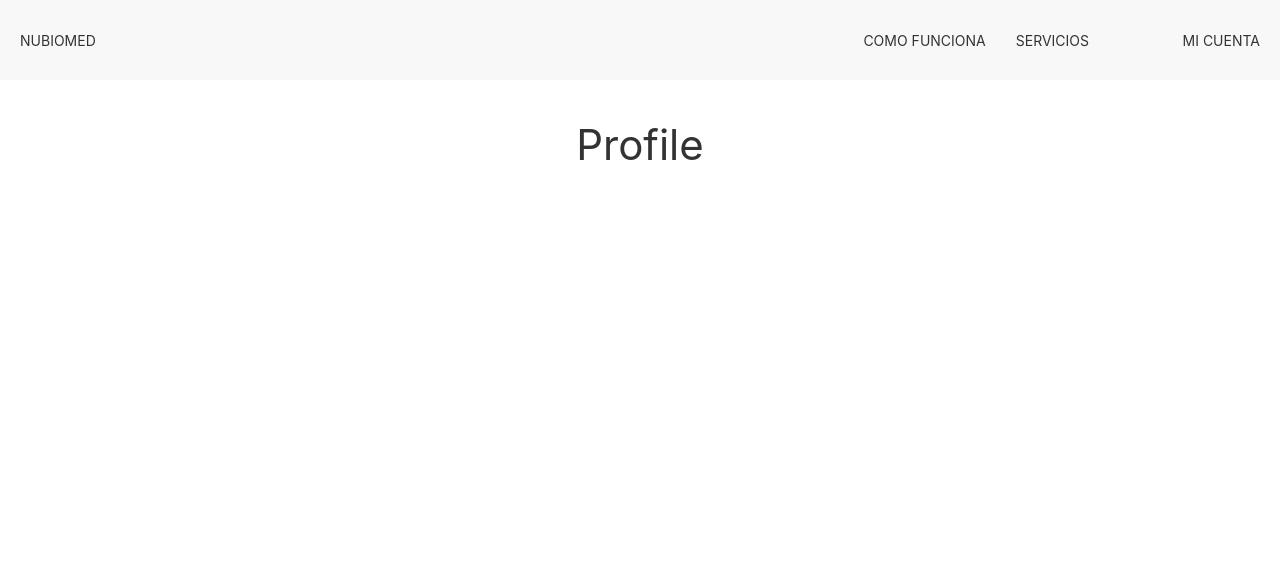
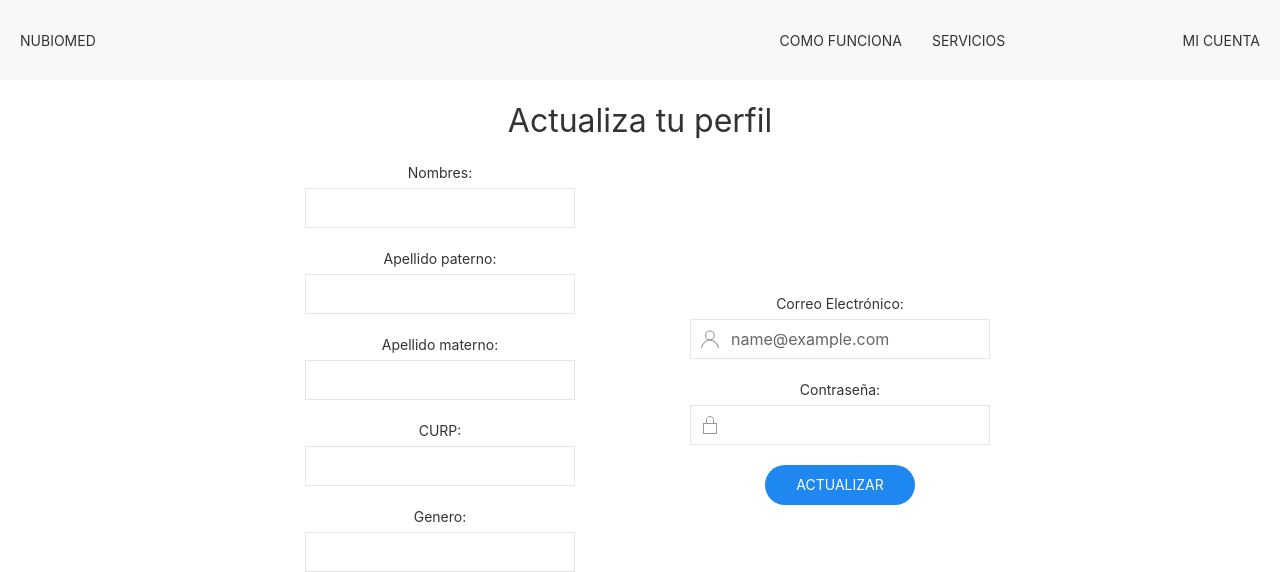
Before and after one commit to angelmc32/third-project, a React (Create React App) app in the folder nubiomed-front/: page /profile in a window 1280 px wide. Shown: the top 572 px of the page. Built offline with nearby package versions, Linux system fonts and the light colour scheme; sample sign-in values are in the browser's storage.

Commit message:
:sparkles: Created user profile component, improved UI :lipstick:, created profile routes and services files :construction:

```diff
--- a/nubiomed-front/src/components/auth/AuthForm.jsx
+++ b/nubiomed-front/src/components/auth/AuthForm.jsx
@@ -5,21 +5,21 @@ import { NavLink } from 'react-router-dom';       // Import NavLink for "navigat
 // email, password and confpassword variables from form state variable, and submit and handleChange functions
 const AuthForm = ( { submit, action, email = '', password = '', confpassword = '', handleChange } ) => (
 
-  <div className="section">
+  <div className="uk-container">
 
-    <div className="container">
+    <div className="uk-container uk-margin-bottom">
 
       <h2>{action === "signup" ? "Registro" : "Inicia Sesión"}</h2>
 
       {action === "signup" ? (
         <h5>¿Ya tienes cuenta?
-          <NavLink to="/login" className="uk-margin-left">
+          <NavLink to="/login" className="uk-margin-small-left">
              Accede aquí
           </NavLink>
         </h5>
         ) : (
         <h5>¿Primera vez?
-          <NavLink to="/signup" className="uk-margin-left">
+          <NavLink to="/signup" className="uk-margin-small-left">
             Regístrate aquí
           </NavLink>
         </h5>
@@ -27,7 +27,7 @@ const AuthForm = ( { submit, action, email = '', password = '', confpassword = '
 
     </div>
 
-    <div className="container uk-margin-top">
+    <div className="uk-container uk-margin-top">
 
       <form className="uk-form-stacked uk-margin" onSubmit={submit}>
 
--- a/nubiomed-front/src/components/common/Nav.jsx
+++ b/nubiomed-front/src/components/common/Nav.jsx
@@ -58,8 +58,8 @@ const Nav = () => {
               ) : (
                 <li className="uk-active">
                 <NavLink to="/profile">
-                  <div className="uk-width-auto">
-                    <img className="uk-border-circle" width={40} height={40} src={user.profile_picture} />
+                  <div className="uk-width-auto uk-margin-small-right">
+                    <img className="uk-border-circle" width={40} height={40} src={user.profile_picture} alt="User profile" />
                   </div>
                   <p>Mi Cuenta</p>
                 </NavLink>
--- a/nubiomed-front/src/components/profile/Profile.jsx
+++ b/nubiomed-front/src/components/profile/Profile.jsx
@@ -1,9 +1,141 @@
-import React, { useContext } from 'react';
+import React, { useEffect, useContext } from 'react';   // Import React and useContext hook
+import { useHistory } from 'react-router-dom';          // Import useHistory for "redirection"
+import { AppContext } from '~src/AppContext';           // Import AppContext to use created context
+import { edit } from '~services/profile-services';
+import useForm from '../../hooks/useForm';                   // Import useForm custom hook
+import UIkit from 'uikit';                              // Import UIkit for notifications
+
 
 const Profile = () => {
 
+  const { form, handleInput } = useForm();      // Destructure form state variable and handleInput function
+  const { user } = useContext(AppContext);      // Destructure user state variable
+  const { push } = useHistory();                // Destructure push method from useHistory to "redirect" user
+
+
+  useEffect( () => {
+
+    if ( !user._id ) {
+
+      // Send UIkit warning notification: User must log in
+      UIkit.notification({
+        message: `<span uk-icon='close'></span> Por favor inicia sesión.`,
+        pos: 'bottom-center',
+        status: 'warning'
+      });
+
+      return push('/login');         // If not logged in, "redirect" user to login
+
+    };
+
+  }, [] );
+
+  // Declare function for form submit event
+  const handleSubmit = (event) => {
+
+    event.preventDefault();                     // Prevent page reloading after submit action
+
+    // Call edit service with form state variable as parameter, which includes form data for e-mail and password
+    edit(form)
+    .then( res => {
+
+      console.log(res);
+
+    })
+    .catch( error => {
+
+      // Send UIkit error notification
+      UIkit.notification({
+        message: `<span uk-icon='close'></span> ${error}`,
+        pos: 'bottom-center',
+        status: 'danger'
+      });
+
+    });
+
+  };
+
   return (
-    <h1>Profile</h1>
+    <div className="uk-container">
+
+      <div className="uk-container uk-margin-top">
+
+        <h2>Actualiza tu perfil</h2>
+
+        <form className="uk-form-stacked uk-margin uk-flex uk-flex-center uk-flex-middle" onSubmit={handleSubmit}>
+
+          <div className="uk-width-1-3">
+
+            <div className="uk-margin">
+              <label className="uk-form-label">Nombres:</label>
+              <div className="uk-inline">
+                <input onChange={handleInput} name="first_name" defaultValue={user.first_name} className="uk-input" type="text" />
+              </div>
+            </div>
+
+            <div className="uk-margin">
+              <label className="uk-form-label">Apellido paterno:</label>
+              <div className="uk-inline">
+                <input onChange={handleInput} name="last_name1" defaultValue={user.last_name1} className="uk-input" type="text" />
+              </div>
+            </div>
+
+            <div className="uk-margin">
+              <label className="uk-form-label">Apellido materno:</label>
+              <div className="uk-inline">
+                <input onChange={handleInput} name="last_name2" defaultValue={user.last_name2} className="uk-input" type="text" />
+              </div>
+            </div>
+
+            <div className="uk-margin">
+              <label className="uk-form-label">CURP:</label>
+              <div className="uk-inline">
+                <input onChange={handleInput} name="curp" defaultValue={user.curp} className="uk-input" type="text" />
+              </div>
+            </div>
+
+            <div className="uk-margin">
+              <label className="uk-form-label">Genero:</label>
+              <div className="uk-inline">
+                <input onChange={handleInput} name="gender" defaultValue={user.gender} className="uk-input" type="text" />
+              </div>
+            </div>
+
+          </div>
+
+          <div className="uk-width-1-3">
+
+            <div className="uk-width-auto uk-margin-remove">
+              <img className="uk-border-circle" width={160} height={160} src={user.profile_picture} alt="User profile" />
+            </div>
+
+            <div className="uk-margin">
+              <label className="uk-form-label">Correo Electrónico:</label>
+              <div className="uk-inline">
+                <span className="uk-form-icon" uk-icon="icon: user"></span>
+                <input onChange={handleInput} name="email" defaultValue={user.email} className="uk-input" type="email" />
+              </div>
+            </div>
+
+            <div className="uk-margin">
+              <label className="uk-form-label">Contraseña:</label>
+              <div className="uk-inline">
+                <span className="uk-form-icon" uk-icon="icon: lock"></span>
+                <input onChange={handleInput} name="password" value={user.password} className="uk-input" type="password"
+                />
+              </div>
+            </div>
+
+            <button className="uk-button uk-button-primary uk-border-pill" type="submit">
+              Actualizar
+            </button>
+
+          </div>
+
+        </form>
+
+      </div>
+    </div>
   );
 
 };
--- /dev/null
+++ b/nubiomed-front/src/services/profile-services.js
@@ -0,0 +1,14 @@
+// Import axios to enable API calls to our back-end
+import axios from 'axios';
+
+// Set URL according to environment
+const isProduction = process.env.NODE_ENV === 'production';
+const base_url = isProduction ? 'heroku.com' : 'http://localhost:3000/api';
+
+// Export edit function, which receives data as parameters to enable edit
+export const edit = (data) => {
+
+  // Return a call to our /edit route, while sending the parameters obtained from the form/front-end
+  return axios.post(`${base_url}/edit`, data);
+
+};
```
Also changed, not shown: 1 other file (tests, documents, lock files or other folders).
